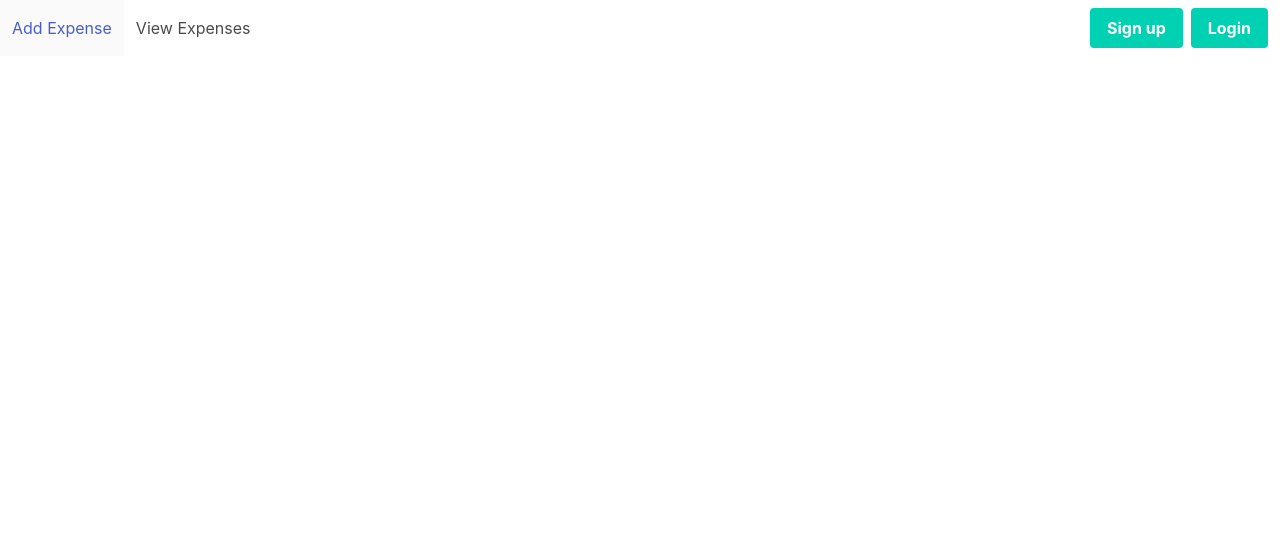
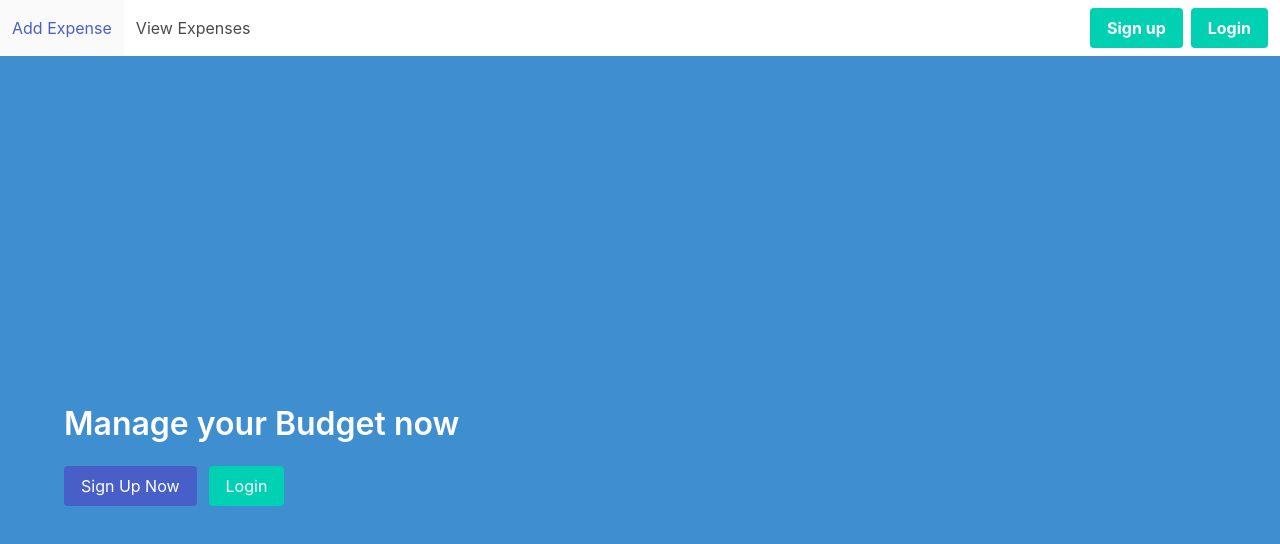
Before and after one commit to krisScript/mern-typescript-budget-app, a React (Create React App) app in the folder client/: page / in a window 1280 px wide. Shown: the top 544 px of the page. Built offline with nearby package versions, Linux system fonts and the light colour scheme.

Commit message:
added HomePage component

```diff
--- /dev/null
+++ b/client/src/components/HomePage/HomePage.tsx
@@ -0,0 +1,23 @@
+import React, { FunctionComponent } from 'react';
+import { RouteComponentProps } from 'react-router-dom';
+const HomePage: FunctionComponent<RouteComponentProps> = (): JSX.Element => {
+  return (
+    <section className="hero is-info is-fullheight">
+      <div className="hero-body">
+        <div className="container">
+          <h1 className="title">Manage your Budget now</h1>
+          <div className="field is-grouped">
+            <div className="control">
+              <button className="button is-link">Sign Up Now</button>
+            </div>
+            <div className="control">
+              <button className="button is-primary">Login</button>
+            </div>
+          </div>
+        </div>
+      </div>
+    </section>
+  );
+};
+
+export default HomePage;
--- a/client/src/components/Input/Input.tsx
+++ b/client/src/components/Input/Input.tsx
@@ -28,7 +28,7 @@ const Input: FunctionComponent<InputProps> = ({
   ]);
   return (
     <div className="field">
-      <label className="label">{name}</label>
+      <label className="label">{placeholder}</label>
       <div className="control">
         <input
           className={`input${error ? ' is-danger' : ''}`}
--- a/client/src/components/Router/Router.tsx
+++ b/client/src/components/Router/Router.tsx
@@ -4,13 +4,12 @@ import Loader from '../../Loader';
 import Navbar from '../Navbar/Navbar';
 import ProtectedRoute from '../ProtectedRoute/ProtectedRoute';
 const SignUpForm = lazy(() => import('../SignUpForm/SignUpForm'));
-// const Home = lazy(() => import('./Home'));
+const HomePage = lazy(() => import('../HomePage/HomePage'));
 const Router: FunctionComponent = (): JSX.Element => {
   return (
     <BrowserRouter>
       <>
         <Navbar />
-        <div className="main-container">
         <Switch>
           <Route
             path="/sign-up"
@@ -20,8 +19,16 @@ const Router: FunctionComponent = (): JSX.Element => {
               </Suspense>
             )}
           />
+          <Route
+            exact
+            path="/"
+            render={(props): JSX.Element => (
+              <Suspense fallback={<Loader />}>
+                <HomePage {...props} />
+              </Suspense>
+            )}
+          />
         </Switch>
-        </div>
       </>
     </BrowserRouter>
   );
--- a/client/src/components/SignUpForm/SignUpForm.tsx
+++ b/client/src/components/SignUpForm/SignUpForm.tsx
@@ -19,7 +19,11 @@ const SignUpForm: FunctionComponent<RouteComponentProps> = (): JSX.Element => {
     console.log(response);
   };
   return (
-    <form onSubmit={submitHandler}>
+    <div className="columns">
+      <div className="column is-one-third" />
+
+      <div className="column is-one-third">
+        <form className="box" onSubmit={submitHandler}>
           <Input
             name="username"
             value={username}
@@ -61,6 +65,9 @@ const SignUpForm: FunctionComponent<RouteComponentProps> = (): JSX.Element => {
             </div>
           </div>
         </form>
+      </div>
+      <div className="column is-one-third" />
+    </div>
   );
 };
 
```
Lines whose indentation alone changed are shown as unchanged.
